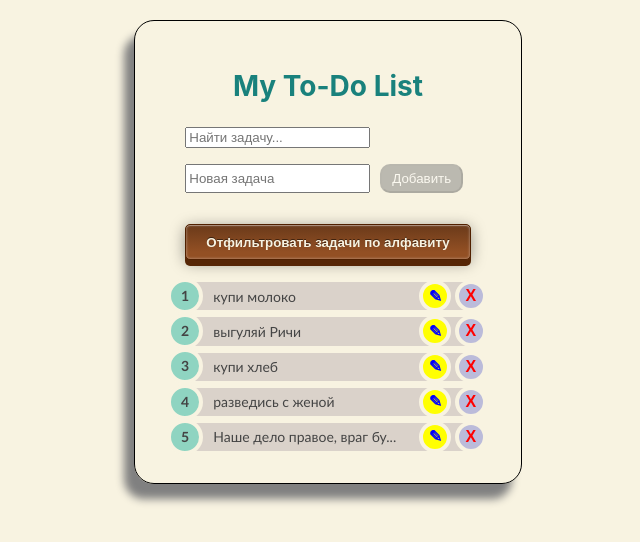
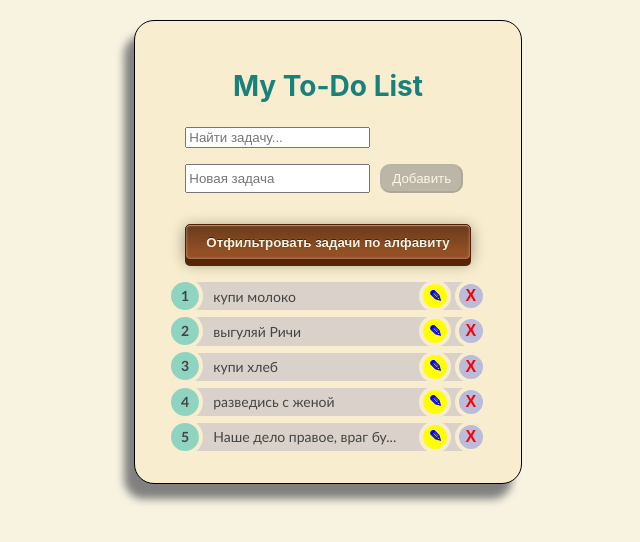
Before and after one commit to vitalyvitmens/todo-list-react-router, a React (Create React App) app in the folder my-app/: page / in a window 1280 px wide. Shown: the top 542 px of the page, without its empty margins (312-952 px from the left). Built offline with nearby package versions, Linux system fonts and the light colour scheme; data requests are answered from the project's data file.

Commit message:
add data in project

```diff
--- a/my-app/src/app.module.css
+++ b/my-app/src/app.module.css
@@ -8,7 +8,7 @@
 .container {
 	border: 1px solid black;
 	border-radius: 20px;
-
+  background-color: rgb(248, 237, 206);
 	padding: 25px 50px;
 	margin: 20px;
 	box-shadow: -10px 15px 8px grey;
@@ -63,7 +63,7 @@ ol:before {
 	height: 2em;
 	width: 2em;
 	line-height: 2em;
-	border: 0.3em solid rgb(248, 243, 225);
+	border: 0.3em solid rgb(248, 237, 206);
 	text-align: center;
 	font-weight: bold;
 	border-radius: 2em;
@@ -79,7 +79,7 @@ span {
 	height: 2em;
 	width: 2em;
 	line-height: 2em;
-	border: 0.3em solid rgb(248, 243, 225);
+	border: 0.3em solid rgb(248, 237, 206);
 	text-align: center;
 	font-weight: bold;
 	border-radius: 2em;
--- a/my-app/src/components/todo-list/todo-list.module.css
+++ b/my-app/src/components/todo-list/todo-list.module.css
@@ -7,7 +7,7 @@
 	height: 2em;
 	width: 2em;
 	color: red;
-	border: 0.3em solid rgb(248, 243, 225);
+	border: 0.3em solid rgb(248, 237, 206);
 	text-align: center;
 	font-size: 1rem;
 	font-weight: 600;
@@ -32,7 +32,7 @@
 	height: 2em;
 	width: 2em;
 	color: blue;
-	border: 0.3em solid rgb(248, 243, 225);
+	border: 0.3em solid rgb(248, 237, 206);
 	text-align: center;
 	font-size: 1rem;
 	font-weight: 600;
@@ -56,7 +56,7 @@
 	height: 2em;
 	width: 2em;
 	color: blue;
-	border: 0.3em solid rgb(248, 243, 225);
+	border: 0.3em solid rgb(248, 237, 206);
 	text-align: center;
 	font-size: 1rem;
 	font-weight: 600;
```
